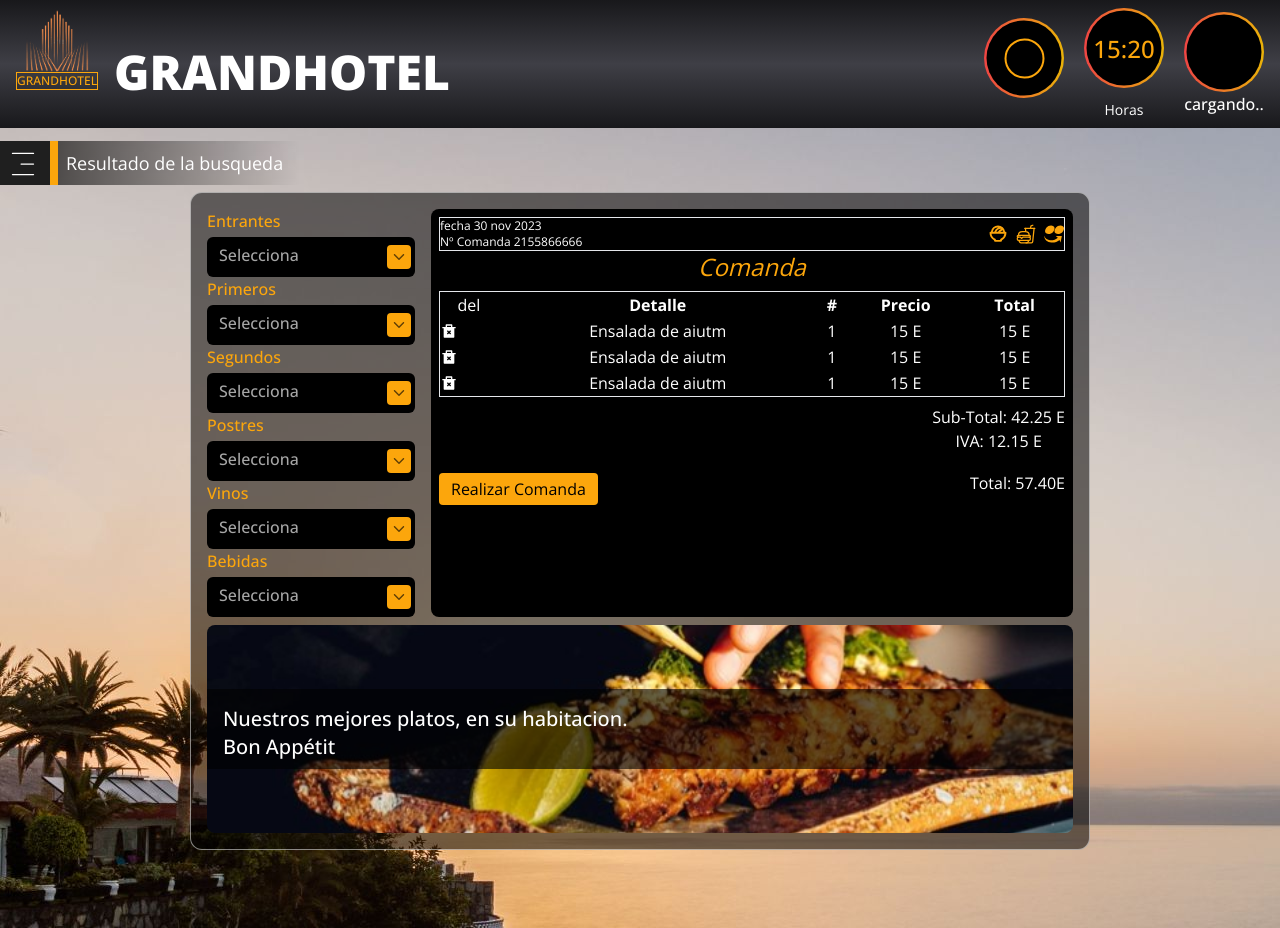
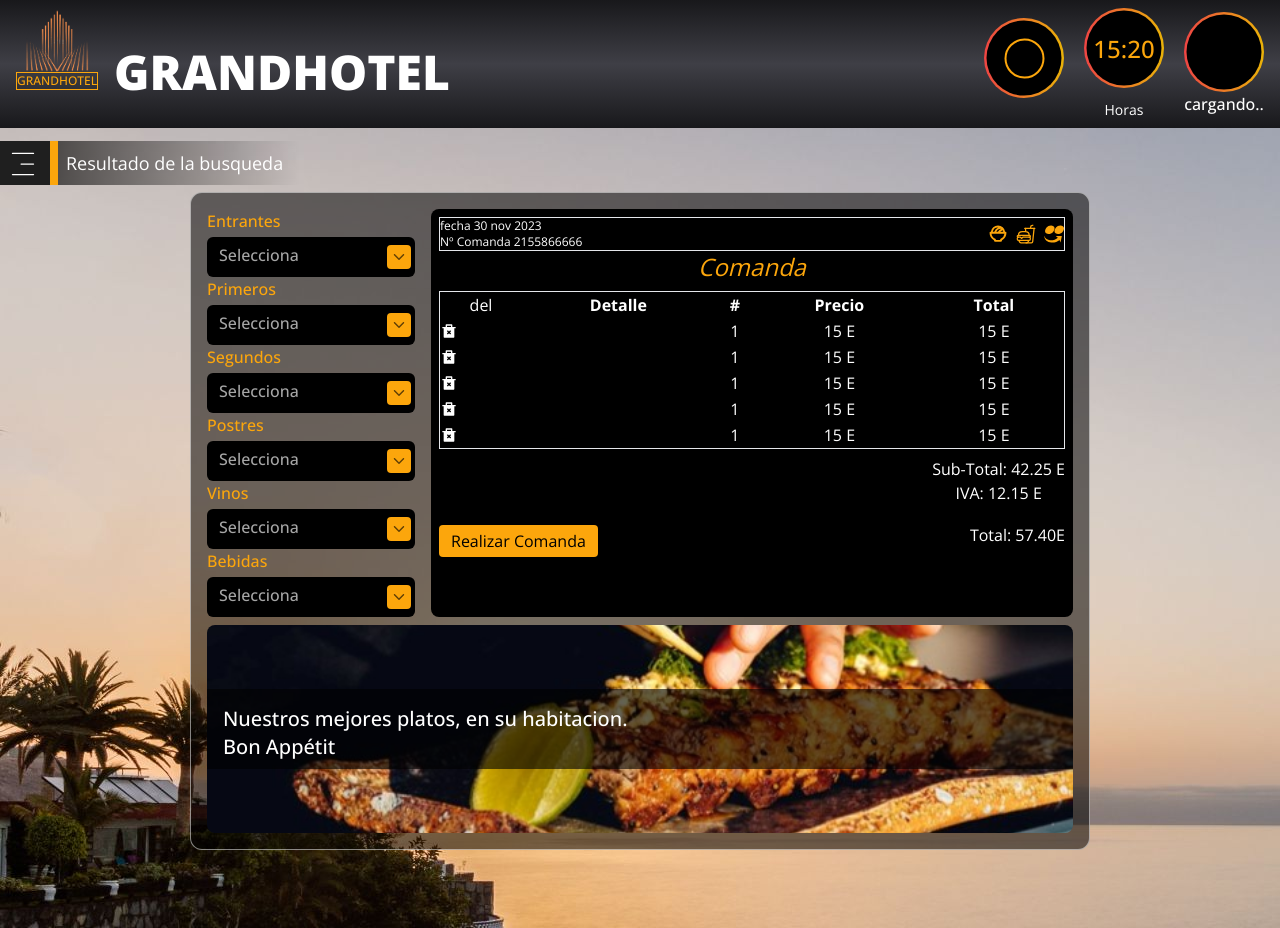
Before and after one commit to MarckWeb/hotel_reservas, a React (Vite) app in the folder hotel_front/: page /servicios/1 in a window 1280 px wide. Built offline with nearby package versions, Linux system fonts and the light colour scheme; no server answers; sample sign-in values are in the browser's storage.

Commit message:
agregue funcionalidad para hacer la reserva de comandas

```diff
--- a/hotel_front/src/components/CateringMenu.tsx
+++ b/hotel_front/src/components/CateringMenu.tsx
@@ -1,14 +1,70 @@
+import { useEffect, useState } from 'react'
 import Select from './Select'
+import { useForm } from 'react-hook-form'
+
+import DescriptionMenuCat from './DescriptionMenuCat'
+import { createCatering } from '../services/catering'
+import { CreateCateringData } from '../types/catering'
+import { RootState } from '../app/store'
+import { useSelector } from 'react-redux'
 
 const CateringMenu = () => {
+  const { register, handleSubmit, setValue } = useForm<CreateCateringData>()
+  const [respuesta, setRespuesta] = useState<string>('')
+  const user = useSelector((state: RootState) => state.user)
+
+  const [pedido, setPedido] = useState<CreateCateringData>({
+    entrance: '',
+    first: '',
+    second: '',
+    desserts: '',
+    wines: '',
+    drinks: '',
+  })
+  // useEffect(() => {
+  //   setPedido(data)
+  // }, [pedido])
+
+  const onSubmit = async (data: CreateCateringData) => {
+    console.log(data)
+    setPedido(data)
+    try {
+      if (user && user[0] && user[0]._id) {
+        const newData = {
+          ...data,
+          userId: user[0]._id,
+        }
+
+        const credentials = await createCatering(newData)
+        console.log(credentials)
+
+        // if (response.ok) {
+        //   setRespuesta(responseData.mensaje)
+        // } else {
+        //   setRespuesta(`Error: ${responseData.error}`)
+        // }
+      }
+    } catch (error) {
+      console.error('Error al enviar los datos:', error)
+      setRespuesta('Error al enviar los datos')
+    }
+  }
+
   return (
-    <section className="">
+    <form
+      onSubmit={handleSubmit(onSubmit)}
+      className="flex  flex-col items-center gap-4 md:flex-row"
+    >
+      <section>
         <Select
           name="entrance"
           label="Entrantes"
           option1="Ensalada de Verdura"
           option2="Vieiras a la plancha"
           option3="Tartaleta de champiñones"
+          register={register}
+          setValue={setValue}
+          setPedido={setPedido}
         />
         <Select
           name="first"
@@ -16,6 +72,9 @@ const CateringMenu = () => {
           option1="Risotto de setas salvajes con queso"
           option2="Ensalada de langosta con aguacate"
           option3="Crema de calabaza asada"
+          register={register}
+          setValue={setValue}
+          setPedido={setPedido}
         />
         <Select
           name="second"
@@ -23,6 +82,9 @@ const CateringMenu = () => {
           option1="Salmón al horno y puré de patatas"
           option2="Solomillo de ternera a la parrilla"
           option3="Paella marinera con langostinos"
+          register={register}
+          setValue={setValue}
+          setPedido={setPedido}
         />
         <Select
           name="desserts"
@@ -30,6 +92,9 @@ const CateringMenu = () => {
           option1="Tarta de chocolate negro"
           option2="Crème brûlée de vainilla con caramelo"
           option3="Soufflé de limón con coulis de mango y chantilly"
+          register={register}
+          setValue={setValue}
+          setPedido={setPedido}
         />
         <Select
           name="wines"
@@ -37,6 +102,9 @@ const CateringMenu = () => {
           option1="Malbec argentino, cosecha reserva"
           option2="Chardonnay francés, Grand Cru"
           option3="Cabernet Sauvignon chileno, reserva especial"
+          register={register}
+          setValue={setValue}
+          setPedido={setPedido}
         />
         <Select
           name="drinks"
@@ -44,8 +112,15 @@ const CateringMenu = () => {
           option1="Mojito clásico con hojas de menta fresca y lima"
           option2="Martini seco con aceitunas verdes."
           option3="Agua mineral con gas, con una rodaja de limón."
+          register={register}
+          setValue={setValue}
+          setPedido={setPedido}
         />
+
+        {respuesta && <p>{respuesta}</p>}
       </section>
+      <DescriptionMenuCat pedido={pedido} />
+    </form>
   )
 }
 
--- a/hotel_front/src/components/DescriptionMenuCat.tsx
+++ b/hotel_front/src/components/DescriptionMenuCat.tsx
@@ -7,8 +7,13 @@ import { useEffect } from 'react'
 import { initializeCatering } from '../reducer/catering/catering'
 import { useDispatch, useSelector } from 'react-redux'
 import { AppDispatch, RootState } from '../app/store'
+import { CreateCateringData } from '../types/catering'
 
-const DescriptionMenuCat = () => {
+type DescriptionMenuCatProps = {
+  pedido: CreateCateringData
+}
+
+const DescriptionMenuCat: React.FC<DescriptionMenuCatProps> = ({ pedido }) => {
   const distpach = useDispatch<AppDispatch>()
   const catering = useSelector((state: RootState) => state.catering)
   console.log(catering)
@@ -46,7 +51,7 @@ const DescriptionMenuCat = () => {
                 <RiDeleteBin2Fill />
               </td>
 
-              <td>Ensalada de aiutm</td>
+              <td>{pedido.entrance}</td>
               <td>1</td>
               <td>15 E</td>
               <td>15 E</td>
@@ -55,7 +60,7 @@ const DescriptionMenuCat = () => {
               <td>
                 <RiDeleteBin2Fill />
               </td>
-              <td>Ensalada de aiutm</td>
+              <td>{pedido.first}</td>
               <td>1</td>
               <td>15 E</td>
               <td>15 E</td>
@@ -64,7 +69,27 @@ const DescriptionMenuCat = () => {
               <td>
                 <RiDeleteBin2Fill />
               </td>
-              <td>Ensalada de aiutm</td>
+              <td>{pedido.second}</td>
+              <td>1</td>
+              <td>15 E</td>
+              <td>15 E</td>
+            </tr>
+
+            <tr>
+              <td>
+                <RiDeleteBin2Fill />
+              </td>
+              <td>{pedido.desserts}</td>
+              <td>1</td>
+              <td>15 E</td>
+              <td>15 E</td>
+            </tr>
+
+            <tr>
+              <td>
+                <RiDeleteBin2Fill />
+              </td>
+              <td>{pedido.wines}</td>
               <td>1</td>
               <td>15 E</td>
               <td>15 E</td>
@@ -85,7 +110,7 @@ const DescriptionMenuCat = () => {
           <p>
             <span>Total:</span> <span>57.40E</span>
           </p>
-          <Button type="button" text="Realizar Comanda" />
+          <Button type="submit" text="Realizar Comanda" />
         </div>
       </article>
     </section>
--- a/hotel_front/src/components/RoomForm.tsx
+++ b/hotel_front/src/components/RoomForm.tsx
@@ -13,7 +13,7 @@ const RoomForm: React.FC<ActiveReservation> = ({
   }
   return (
     <div className="flex flex-col gap-5 mt-6 ">
-      <Select
+      {/* <Select
         name="nRoom"
         label="Nº de habitaciones"
         option1="suite"
@@ -27,7 +27,7 @@ const RoomForm: React.FC<ActiveReservation> = ({
         option1="suite"
         option2="habitacion"
         option3="familiar"
-      />
+      /> */}
 
       <div className="border p-4 rounded-lg bg-black text-sm">
         <p className="flex justify-between items-start">
--- a/hotel_front/src/components/Select.tsx
+++ b/hotel_front/src/components/Select.tsx
@@ -1,14 +1,35 @@
 import { IoIosArrowDown } from 'react-icons/io'
+import { UseFormRegister, UseFormSetValue } from 'react-hook-form'
+import React from 'react'
+import { CreateCateringData } from '../types/catering'
 
 interface PropsSelect {
-  name: string
+  name: keyof CreateCateringData
   label: string
   option1: string
   option2: string
   option3: string
+  register: UseFormRegister<CreateCateringData>
+  setValue: UseFormSetValue<CreateCateringData>
+  setPedido: React.Dispatch<React.SetStateAction<CreateCateringData>>
 }
 
-const Select = ({ name, label, option1, option2, option3 }: PropsSelect) => {
+const Select: React.FC<PropsSelect> = ({
+  name,
+  label,
+  option1,
+  option2,
+  option3,
+  register,
+  setValue,
+  setPedido,
+}) => {
+  const handleSelectChange = (e: React.ChangeEvent<HTMLSelectElement>) => {
+    setPedido((prevPedido) => ({
+      ...prevPedido,
+      [name]: e.target.value,
+    }))
+  }
   return (
     <div className=" flex flex-col gap-1 text-color-text-second">
       <label className="text-background-second" htmlFor={name}>
@@ -16,15 +37,20 @@ const Select = ({ name, label, option1, option2, option3 }: PropsSelect) => {
       </label>
       <div className="relative items-center h-10 w-52 leading-7 bg-black overflow-hidden rounded-md">
         <select
+          {...register(name)}
           className="outline-none bg-transparent cursor-pointer appearance-none absolute top-1 left-0 w-full px-3"
           name={name}
           id={name}
-          defaultValue="Selecciona"
+          defaultValue=""
+          onChange={(e) => {
+            setValue(name, e.target.value as any)
+            handleSelectChange(e)
+          }}
         >
           <option value="">Selecciona</option>
-          <option value="">{option1}</option>
-          <option value="">{option2}</option>
-          <option value="">{option3}</option>
+          <option value={option1}>{option1}</option>
+          <option value={option2}>{option2}</option>
+          <option value={option3}>{option3}</option>
         </select>
         <div className="w-6 h-6 bg-background-second rounded grid absolute top-2 right-1">
           <IoIosArrowDown className="text-backgroun-title font-bold m-auto" />
--- a/hotel_front/src/layout/CateringService.tsx
+++ b/hotel_front/src/layout/CateringService.tsx
@@ -1,17 +1,11 @@
-import { useParams } from 'react-router-dom'
 import CateringMenu from '../components/CateringMenu'
-import DescriptionMenuCat from '../components/DescriptionMenuCat'
 
 const CateringService = () => {
-  const { serviceId } = useParams()
-  console.log(serviceId)
   return (
     <section className="w-full h-screen bg-servicio-background bg-cover md:overflow-hidden flex flex-col ">
       <article className="w-full max-w-[900px] mx-auto mt-16 bg-background-cards border border-border-cards rounded-xl md:p-4 flex flex-col  gap-2">
-        <div className="flex  flex-col items-center gap-4 md:flex-row">
-          <CateringMenu />
-          <DescriptionMenuCat />
-        </div>
+        <CateringMenu />
+
         <div className="w-full h-52 overflow-hidden md:rounded-lg relative bg-food-background bg-center bg-cover">
           <p className="bg-backgroun-title w-full h-20 absolute top-[50%] left-0 translate-y-[-50%] text-white text-xl p-4">
             Nuestros mejores platos, en su habitacion. <br /> Bon Appétit
--- a/hotel_front/src/types/catering.ts
+++ b/hotel_front/src/types/catering.ts
@@ -1,5 +1,6 @@
 export interface CreateCateringData {
-   userId: string,
+   userId?: string,
+   entrance: string
    first: string,
    second: string,
    desserts: string,
@@ -7,6 +8,7 @@ export interface CreateCateringData {
    drinks: string
 }
 
+
 export interface Catering extends CreateCateringData {
    _id: string,
    updatedAt: string,
```
Also changed, not shown: hotel_front/src/components/MakeReservation.tsx (+30 -5 lines). Lines whose indentation alone changed are shown as unchanged.
